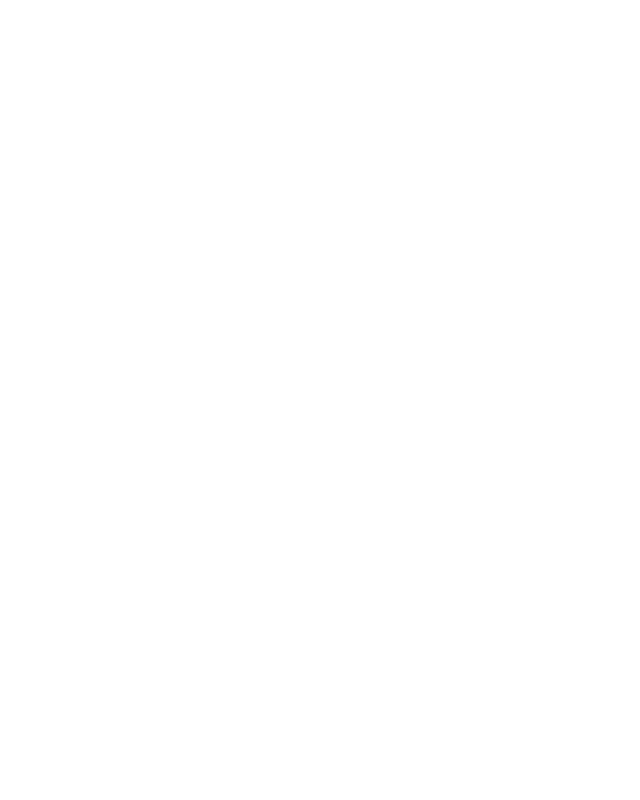
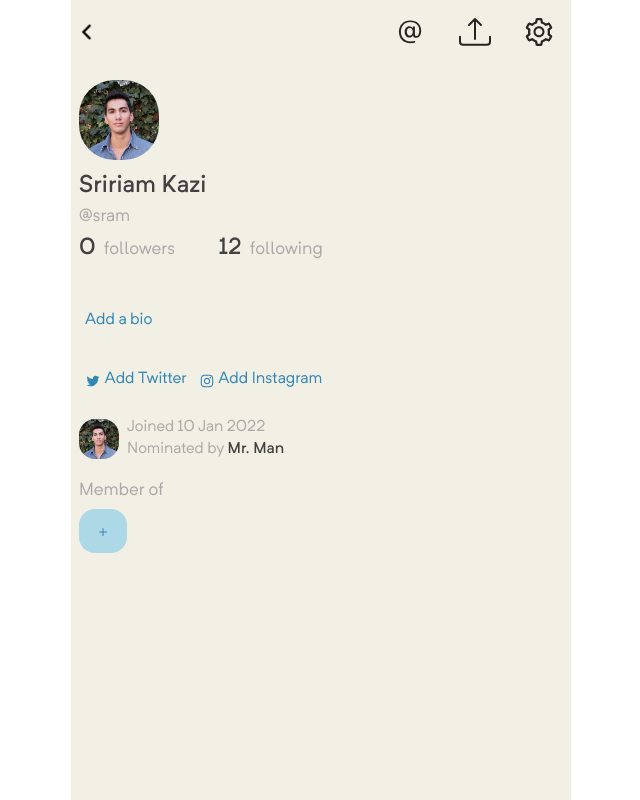
Before and after one commit to ab316/clubhouse-frontend-clone, a React (Create React App) app: page /profile in a window 1280 px wide. Before the commit this address had no page. Shown: the whole page, without its empty margins (319-959 px from the left). Built offline with nearby package versions, Linux system fonts and the light colour scheme.

Commit message:
Profile page

```diff
--- a/src/App.jsx
+++ b/src/App.jsx
@@ -8,6 +8,7 @@ import AllowNotification from './pages/AllowNotification';
 import AppLayout from './pages/layouts/AppLayout';
 import Home from './pages/Home';
 import Explore from './pages/Explore';
+import Profile from './pages/Profile';
 
 function App() {
   return (
@@ -23,6 +24,7 @@ function App() {
         <Route path="/" element={<AppLayout />}>
           <Route path="/home" element={<Home />} />
           <Route path="/explore" element={<Explore />} />
+          <Route path="/profile" element={<Profile />} />
         </Route>
       </Routes>
     </Router>
--- a/src/pages/AllowNotification.jsx
+++ b/src/pages/AllowNotification.jsx
@@ -19,8 +19,8 @@ const AllowNotification = () => {
             <p>Notifications may include alerts, sounds and, icon badges</p>
           </div>
           <div className={style.actionBtn}>
-            <Link to="/">Don't Allow</Link>
-            <Link to="/">Allow</Link>
+            <Link to="/home">Don't Allow</Link>
+            <Link to="/home">Allow</Link>
             <img
               src="/images/handIcon.svg"
               alt="Hand"
--- /dev/null
+++ b/src/pages/Profile.jsx
@@ -0,0 +1,78 @@
+import React from 'react';
+import {Link} from 'react-router-dom';
+import exploreStyle from '../styles/explore.module.css';
+import style from '../styles/profile.module.css';
+import {BsAt, BsPlus, BsUpload} from 'react-icons/bs';
+import {
+  AiOutlineInstagram,
+  AiOutlineSetting,
+  AiOutlineTwitter,
+} from 'react-icons/ai';
+
+const Profile = () => {
+  return (
+    <>
+      <div className={style.profileContainer}>
+        <div className={exploreStyle.header}>
+          <div className={`${exploreStyle.head} text-end mb-0`}>
+            <Link to="/home">
+              <img
+                src="/images/arrow.png"
+                alt="Back"
+                className={exploreStyle.arrowIcon}
+              />
+            </Link>
+            <div className={style.actionBtn}>
+              <BsAt />
+              <BsUpload />
+              <AiOutlineSetting />
+            </div>
+          </div>
+        </div>
+
+        <img
+          src="/images/user-img.jpg"
+          alt="User"
+          className={style.profileImage}
+        />
+        <h4>Sririam Kazi</h4>
+        <p>@sram</p>
+        <div className={style.follow}>
+          <p>
+            <span>0</span> followers
+          </p>
+          <p>
+            <span>12</span> following
+          </p>
+        </div>
+
+        <button>Add a bio</button>
+        <div className="mb-4">
+          <button className="mb-0">
+            <AiOutlineTwitter /> Add Twitter
+          </button>
+
+          <button className="mb-0">
+            <AiOutlineInstagram /> Add Instagram
+          </button>
+        </div>
+
+        <div className={style.nominated}>
+          <img src="/images/user-img.jpg" alt="User" />
+          <div>
+            <p>Joined 10 Jan 2022</p>
+            <p>
+              Nominated by <span>Mr. Man</span>
+            </p>
+          </div>
+        </div>
+        <p>Member of</p>
+        <button className={style.addMemberBtn}>
+          <BsPlus />
+        </button>
+      </div>
+    </>
+  );
+};
+
+export default Profile;
--- a/src/pages/Welcome.jsx
+++ b/src/pages/Welcome.jsx
@@ -22,7 +22,7 @@ export default function Welcome() {
       </div>
       <div className={style.actionBtn}>
         <Link
-          to="/get_username"
+          to="/invite"
           className="primaryBtn d-flex align-items-center mb-3">
           Get your username {/* <img src="" alt="" /> */}
         </Link>
--- /dev/null
+++ b/src/styles/profile.module.css
@@ -0,0 +1,87 @@
+.profileContainer {
+  height: 100%;
+  overflow: auto;
+  padding: 0 0.5em;
+  padding-top: 5em;
+}
+
+.actionBtn svg {
+  font-size: 2em;
+  margin-right: 1em;
+}
+
+.actionBtn svg:last-child {
+  margin-right: 0;
+}
+
+.profileContainer .profileImage {
+  width: 80px;
+  border-radius: 2.2em;
+}
+
+.profileContainer h4 {
+  font-size: 1.5em;
+  color: var(--textColor);
+  margin: 0.5em 0 0.1em 0;
+}
+
+.profileContainer p {
+  font-size: 1.1em;
+  color: #aaa;
+  margin: 0;
+}
+
+.profileContainer .follow {
+  display: flex;
+  align-items: center;
+  margin-bottom: 2.5em;
+}
+
+.profileContainer .follow > p:first-child {
+  margin-right: 2.5em;
+}
+
+.profileContainer .follow p span {
+  font-weight: 500;
+  color: var(--textColor);
+  margin-right: 0.2em;
+  font-size: 1.3em;
+}
+
+.profileContainer button {
+  border: none;
+  background-color: transparent;
+  color: var(--btnBgColor);
+  margin-bottom: 2em;
+}
+
+.nominated {
+  display: flex;
+  align-items: center;
+  margin-bottom: 1em;
+}
+
+.nominated img {
+  width: 40px;
+  border-radius: 1em;
+  margin-right: 0.5em;
+}
+
+.nominated p {
+  font-size: 0.975em;
+  line-height: 1.4;
+}
+
+.nominated p span {
+  font-weight: 500;
+  color: var(--textColor);
+}
+
+.addMemberBtn {
+  background-color: lightblue !important;
+  margin-top: 0.3em;
+  margin-bottom: 0;
+  padding: 0.8em 1em;
+  border-radius: 1em;
+  line-height: 1;
+}
```
